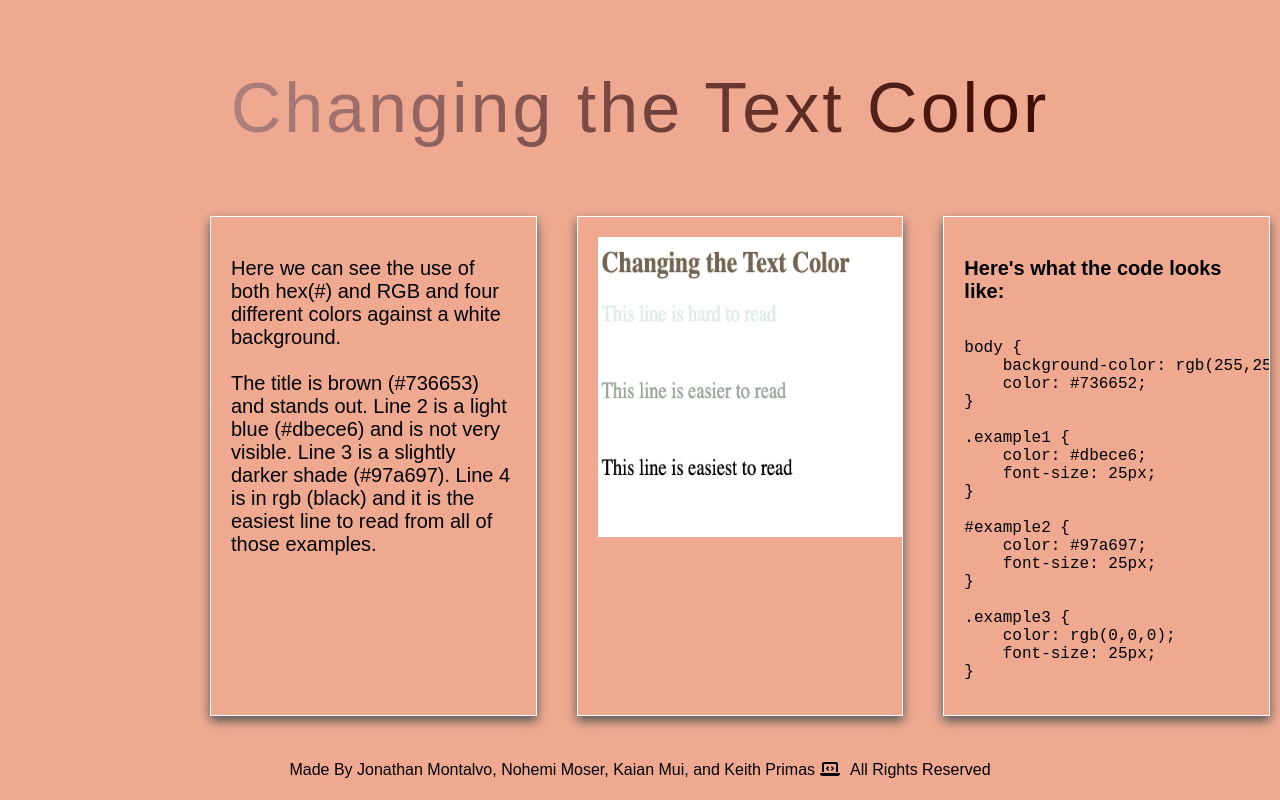
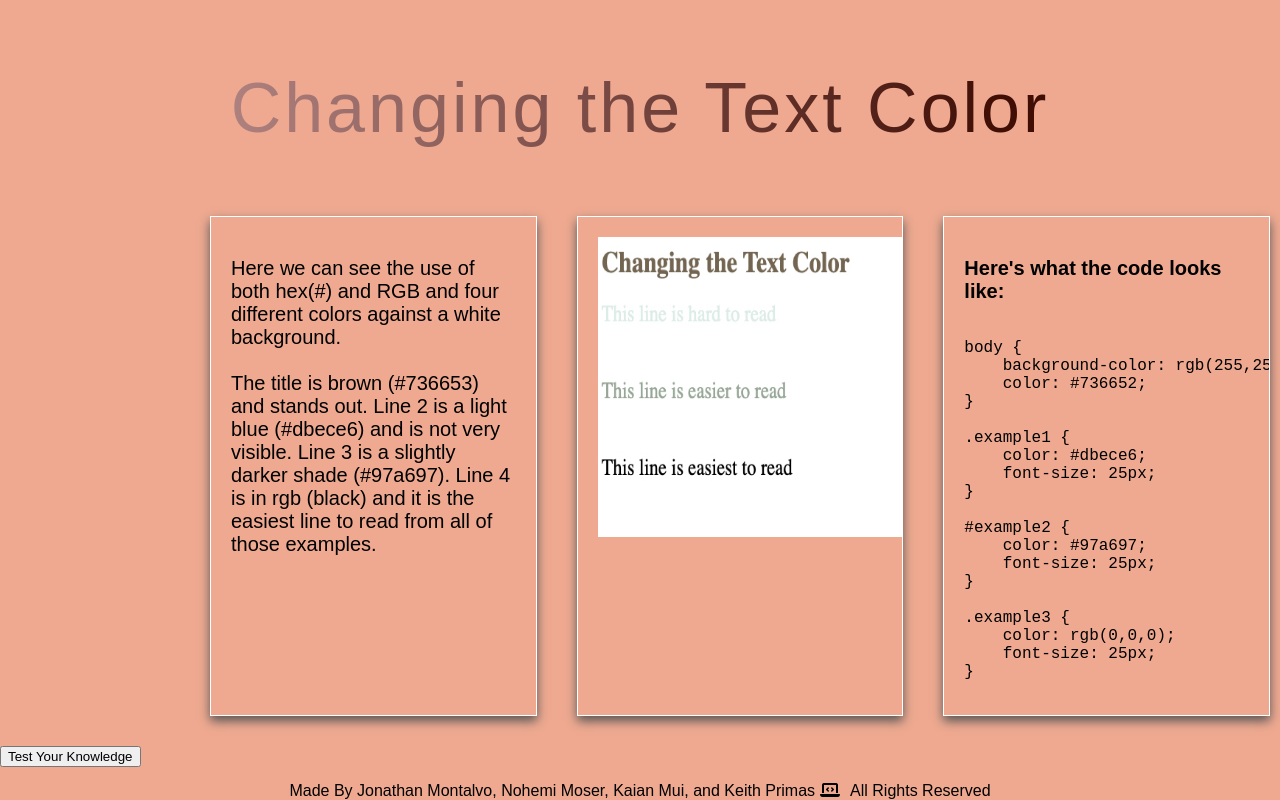
Before and after one commit to NemiMoser/Whats-Coding, a plain HTML site: page CSSPage.html in a window 1280 px wide. Shown: the part 2731-3531 px from the top of the page. Before the commit the page ends 3510 px from the top, so only its background shows below. Drawn offline with Linux system fonts and the light colour scheme.

Commit message:
Update CSSPage.html with quiz

```diff
--- a/CSSPage.html
+++ b/CSSPage.html
@@ -223,6 +223,29 @@ body {
             </div>
         </section>
 
+    <!--Quiz Section-->
+    <div id="google-form">
+            <button onclick="openQuizPopup()">Test Your Knowledge</button>
+        </div>
+            <script>
+                function openQuizPopup() {
+                    var formUrl = 'https://docs.google.com/forms/d/e/1FAIpQLScDTIfxqoQXAto7J1zhuRqNd-0C3ySaddwqNcjt30wF70RfyA/viewform?embedded=true';
+
+                    var popupWidth = 800;
+                    var popupHeight = 600;
+
+                    var leftPosition = (window.innerWidth - popupWidth) / 2;
+                    var topPosition = (window.innerHeight - popupHeight) / 2;
+
+                    var popupWindow = window.open(formUrl, 'Quiz Popup', 'width=' + popupWidth + ',height=' + popupHeight + ',left=' + leftPosition + ',top=' + topPosition);
+
+                    if (popupWindow === null) {
+                        alert('The pop-up window was blocked. Please enable pop-ups for this quiz and try again.');
+                    }
+                }
+                    document.getElementById('quiz-button').addEventListener('click', openQuizPopup);
+            </script>
+
         <!--Footer with credits-->
         <footer>
             <span>Made By Jonathan Montalvo, Nohemi Moser, Kaian Mui, and Keith Primas<i class="fa-solid fa-laptop-code" style="padding-left: 5px; padding-right: 10px;"></i>All Rights Reserved</span>
```
